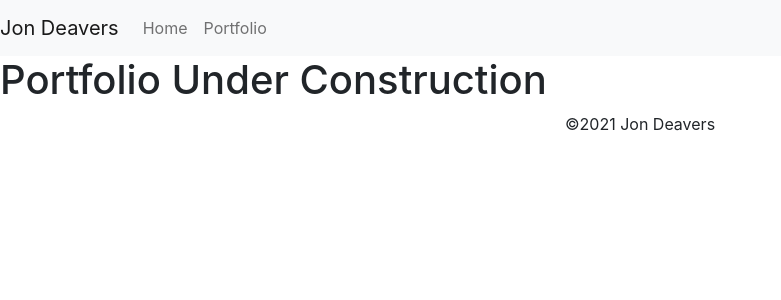
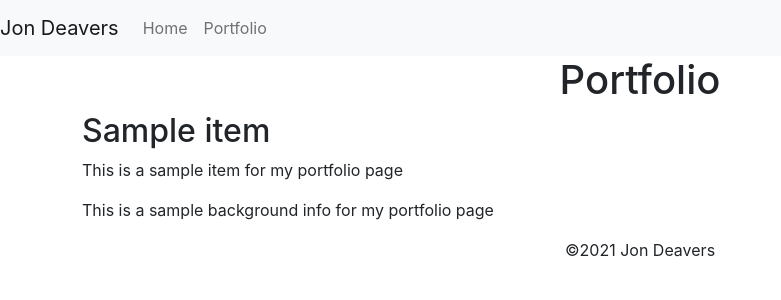
Before and after one commit to lucsedirae/jondeavers_net, a Next.js app: page /portfolio in a window 1280 px wide. Shown: the top 300 px of the page, without its empty margins (0-781 px from the left). Built offline with nearby package versions, Linux system fonts and the light colour scheme.

Commit message:
Portfolio init

```diff
--- a/pages/portfolio.js
+++ b/pages/portfolio.js
@@ -1,11 +1,32 @@
+import { useState } from 'react';
 import Layout from '../components/Layout';
+import { Container, Row, Col } from 'react-bootstrap';
 
-const Portfolio = () => {
+export default function Portfolio() {
+  const [state, setState] = useState([
+    {
+      title: 'Sample item',
+      description: 'This is a sample item for my portfolio page',
+      background: 'This is a sample background info for my portfolio page',
+    },
+  ]);
+
   return (
     <Layout>
-      <h1>Portfolio Under Construction</h1>
+      <Container>
+        <Row>
+          <Col>
+            <h1 className='text-center'>Portfolio</h1>
+          </Col>
+        </Row>
+        <Row>
+          <Col>
+            <h2>{state[0].title}</h2>
+            <p>{state[0].description}</p>
+            <p>{state[0].background}</p>
+          </Col>
+        </Row>
+      </Container>
     </Layout>
   );
-};
-
-export default Portfolio;
+}
```
Also changed, not shown: styles/Portfolio.module.scss (added).
